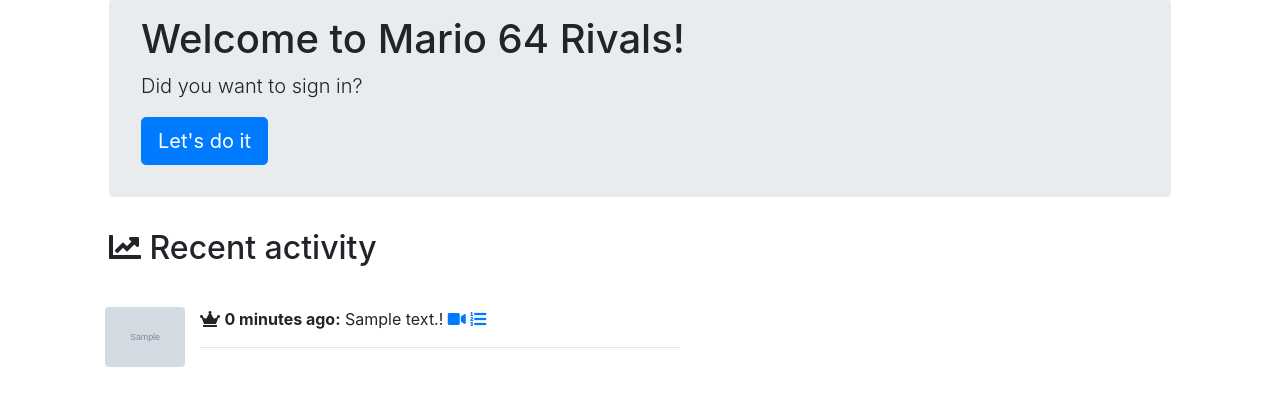
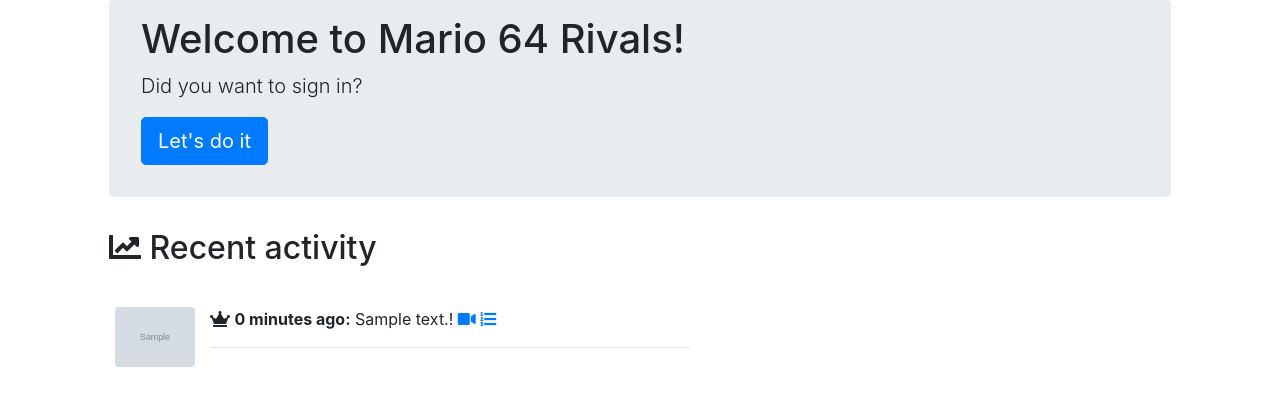
Before and after one commit to mwiens91/mario-64-rivals, a Django app: page / in a window 1280 px wide. Shown: the part 169-576 px from the top of the page. Run offline with Django 3.2, Linux system fonts and the light colour scheme; tables that the repository leaves empty hold one stand-in row (values such as "Sample post"); grey boxes marked "Sample" are stand-in pictures; some libraries are stand-ins or nearby versions.

Commit message:
Add padding to images in activity feed
This looks better in general, but it makes the activity feed look *much*
better for narrow viewports.

```diff
--- a/leaderboards/templates/leaderboards/home.html
+++ b/leaderboards/templates/leaderboards/home.html
@@ -30,7 +30,7 @@
 			{% for event in event_list %}
 				<div class="infinite-item">
 					<div class="row">
-						<div class="col-90">
+						<div class="col-90" style="padding-left: 10px">
 							<img class="rounded" src="{{ event.image.url }}" width=80px>
 						</div>
 						<div class="col">
```
